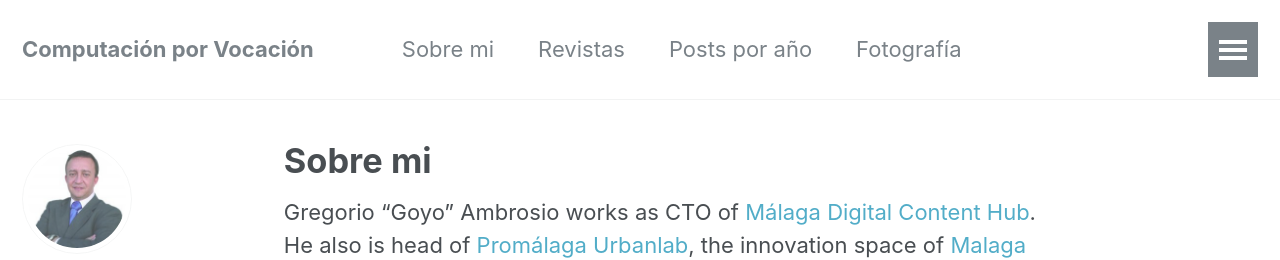
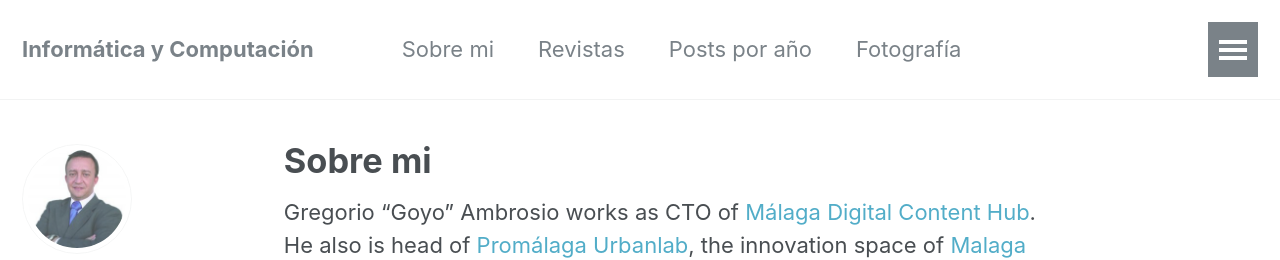
Before and after one commit to goyoac/goyoac.github.io, a Jekyll site: the page built from _pages/about.md, in a window 1280 px wide and 1187 px high. Shown: the top 260 px of the window. Built offline with Jekyll 4.4.1, drawn with Linux system fonts in a browser that asks for light colours.

Commit message:
Changing title

```diff
--- a/_config.yml
+++ b/_config.yml
@@ -7,7 +7,7 @@
 
 # Site Settings
 locale                   : "es"
-title                    : "Computación por Vocación"
+title                    : "Informática y Computación"
 title_separator          : "-"
 name                     : &name "Goyo Ambrosio"
 description              : &description "Computación, Computación ciéntifica, Ingeniería en informática, Innovación, Emprendimiento, STEM, Robótica, Análisis de Datos, Big Data, Smart City, Internet de las Cosas, IoT, Formación, Cosultoría y más"
```
